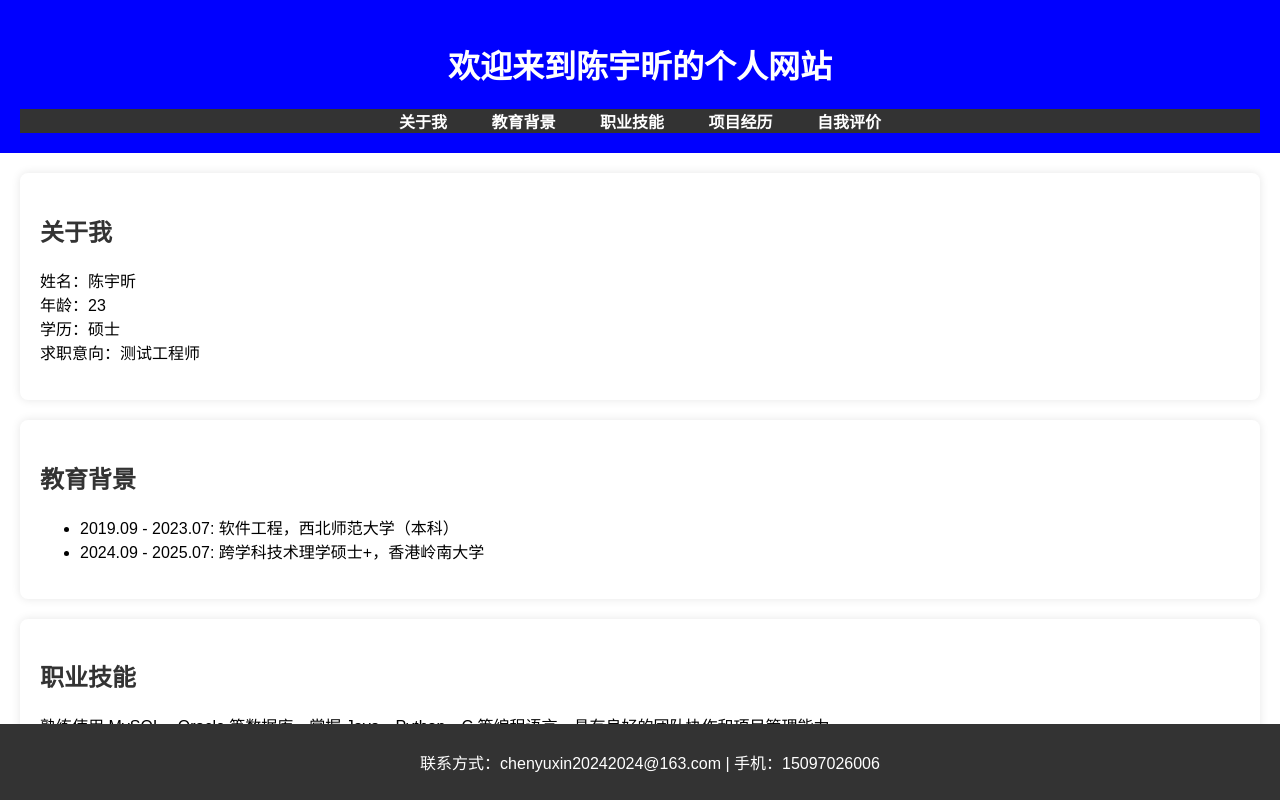
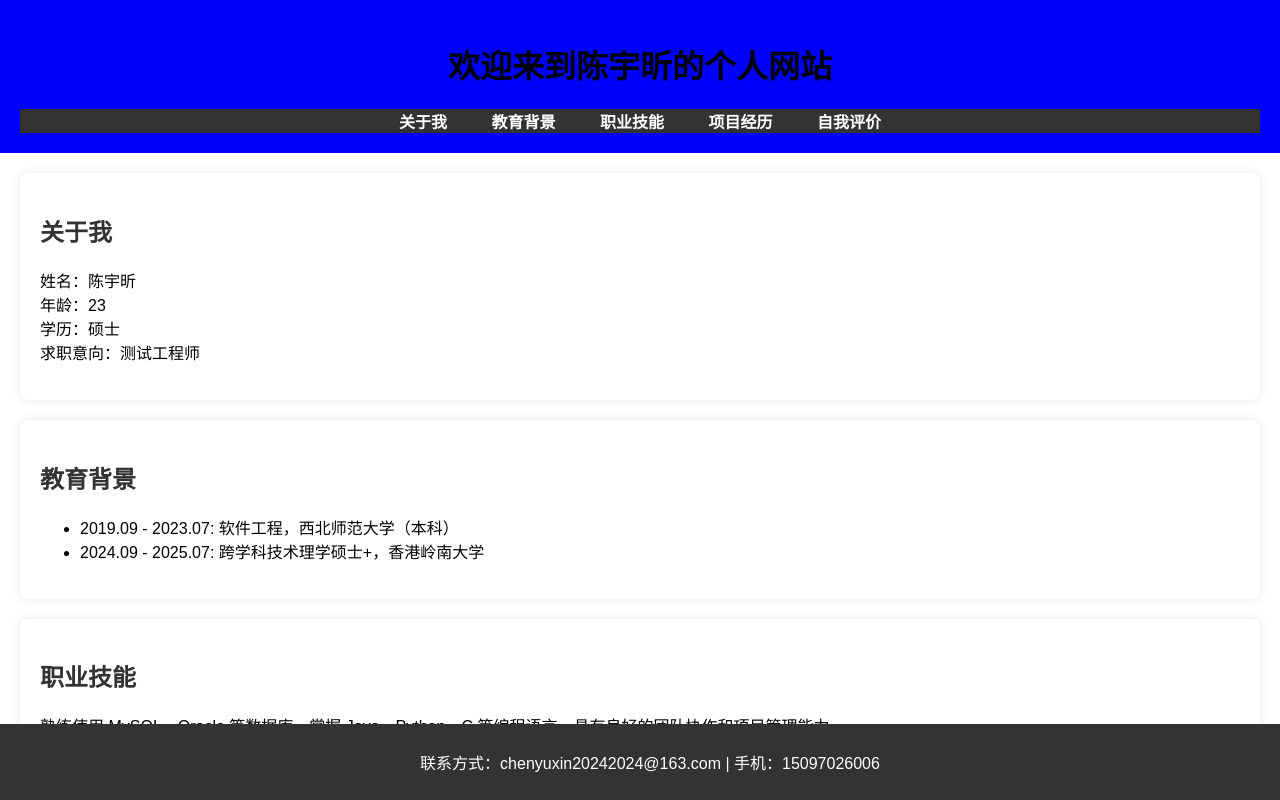
Before and after one commit to Chi021/xiaohang007, a plain HTML site: page index.html in a window 1280 px wide. Shown: the top 800 px of the page. Drawn offline with Linux system fonts and the light colour scheme.

Commit message:
Update styles.css

```diff
--- a/styles.css
+++ b/styles.css
@@ -5,8 +5,8 @@ body {
     padding: 0;
 }
 header {
-    background-color: #0000FF;
-    color: white;
+    background-color: #0000ff;
+    color: black;
     padding: 20px;
     text-align: center;
 }
```
